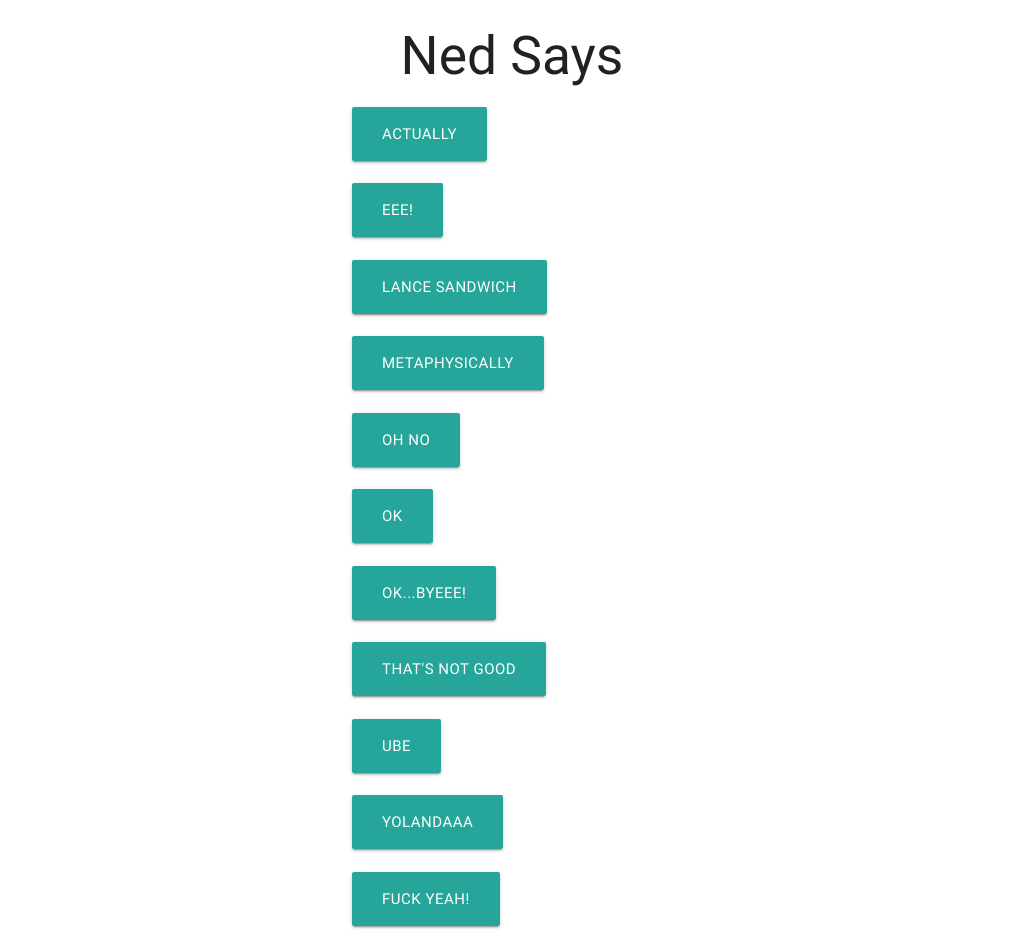
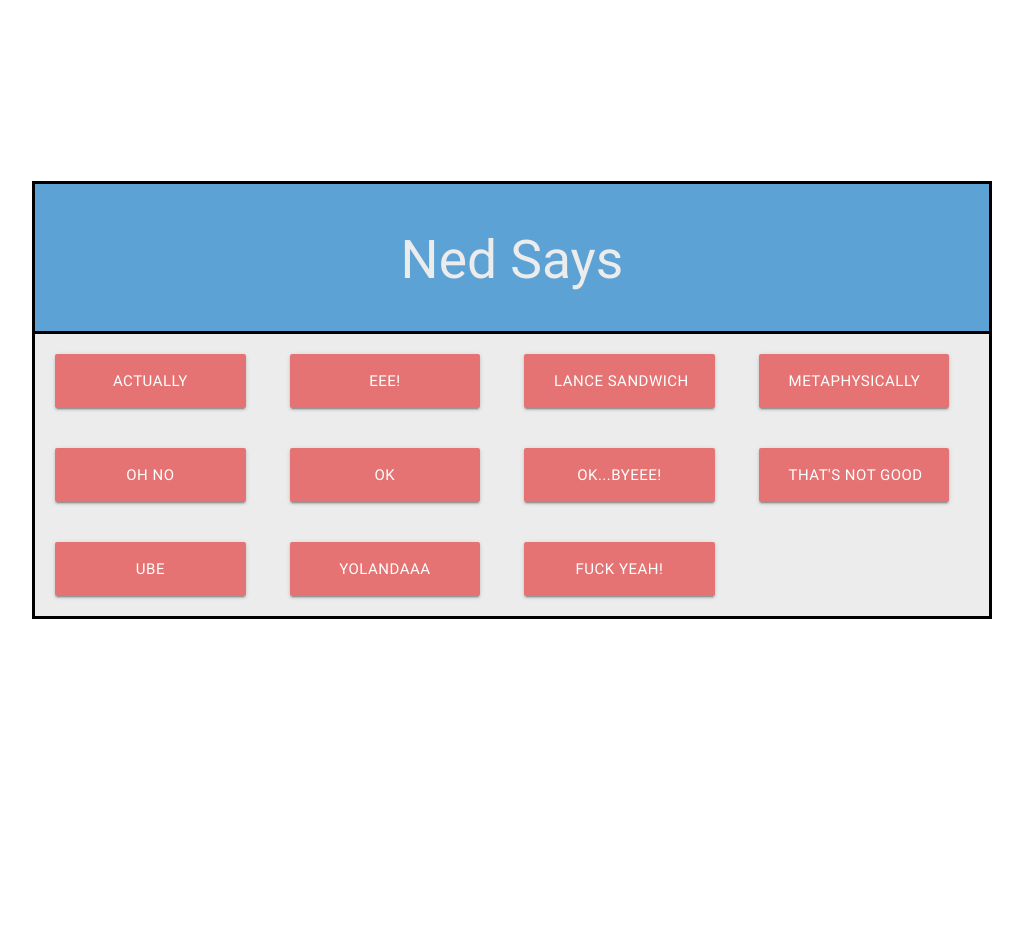
Before and after one commit to kennynham/ResumeWebsite, a plain HTML site: page index.html in a window 1280 px wide. Shown: the whole page, without its empty margins (128-1151 px from the left). After the commit the page ends 800 px from the top, so only its background shows below. Drawn offline with nearby package versions, Linux system fonts and the light colour scheme.

Commit message:
Made it prettier

```diff
--- a/index.html
+++ b/index.html
@@ -2,6 +2,7 @@
 <html>
   <head>
     <meta charset="utf-8">
+    <meta name="viewport" content="width=device-width, initial-scale=1.0">
     <title>Ned Soundboard</title>
     <link rel="stylesheet" href="https://cdnjs.cloudflare.com/ajax/libs/materialize/0.100.1/css/materialize.min.css">
     <link rel="stylesheet" href="styles.css">
@@ -11,19 +12,18 @@
       <div class="board-title">
         <h2>Ned Says</h2>
       </div>
-
       <div class="board-buttons">
-          <input type="button" class="waves-effect waves-light btn-large" id="actually" value="Actually"><br><br>
-          <input type="button" class="waves-effect waves-light btn-large" id="eee" value="EEE!"><br><br>
-          <input type="button" class="waves-effect waves-light btn-large" id="lancesandwich" value="Lance Sandwich"><br><br>
-          <input type="button" class="waves-effect waves-light btn-large" id="metaphysically" value="Metaphysically"><br><br>
-          <input type="button" class="waves-effect waves-light btn-large" id="ohno" value="Oh No"><br><br>
-          <input type="button" class="waves-effect waves-light btn-large" id="ok" value="OK"><br><br>
-          <input type="button" class="waves-effect waves-light btn-large" id="okbye" value="OK...Byeee!"><br><br>
-          <input type="button" class="waves-effect waves-light btn-large" id="thatsnotgood" value="That's Not Good"><br><br>
-          <input type="button" class="waves-effect waves-light btn-large" id="ube" value="Ube"><br><br>
-          <input type="button" class="waves-effect waves-light btn-large" id="yolanda" value="Yolandaaa"><br><br>
-          <input type="button" class="waves-effect waves-light btn-large" id="fuckyeah" value="Fuck Yeah!"><br><br>
+          <input type="button" class="waves-effect waves-light btn-large red lighten-2" id="actually" value="Actually">
+          <input type="button" class="waves-effect waves-light btn-large red lighten-2" id="eee" value="EEE!">
+          <input type="button" class="waves-effect waves-light btn-large red lighten-2" id="lancesandwich" value="Lance Sandwich">
+          <input type="button" class="waves-effect waves-light btn-large red lighten-2" id="metaphysically" value="Metaphysically">
+          <input type="button" class="waves-effect waves-light btn-large red lighten-2" id="ohno" value="Oh No">
+          <input type="button" class="waves-effect waves-light btn-large red lighten-2" id="ok" value="OK">
+          <input type="button" class="waves-effect waves-light btn-large red lighten-2" id="okbye" value="OK...Byeee!">
+          <input type="button" class="waves-effect waves-light btn-large red lighten-2" id="thatsnotgood" value="That's Not Good">
+          <input type="button" class="waves-effect waves-light btn-large red lighten-2" id="ube" value="Ube">
+          <input type="button" class="waves-effect waves-light btn-large red lighten-2" id="yolanda" value="Yolandaaa">
+          <input type="button" class="waves-effect waves-light btn-large red lighten-2" id="fuckyeah" value="Fuck Yeah!">
       </div>
     </div>
 
--- a/styles.css
+++ b/styles.css
@@ -1,15 +1,36 @@
+body {
+  align-items: center;
+  justify-content: center;
+  height: 100vh;
+  display: flex;
+}
+
 .board{
-    /*margin: auto;
-    max-width: 100%;
-    border: 3px solid green;
-    padding: 10px;*/
+    margin: auto;
+    max-width: 960px;
+    border: 3px solid black;
+    /*background-image: url(img/1.PNG);*/
 }
 
 .board-title {
     text-align: center;
+    background-color: #5DA2D5;
+    padding: 20px 0 20px 0;
+    margin: 0;
+    border-bottom: 3px solid black;
+    width: 100%;
+    color: #ECECEC;
 }
 
 .board-buttons {
-    margin:auto;
-    width: 25%;
+  -ms-align-items: center;
+  align-items: center;
+  justify-content: center;
+  background-color: #ECECEC;
 }
+
+input {
+  display: inline-block;
+  width: 20%;
+  margin: 20px;
+}
```
Also changed, not shown: img/1.PNG (added), img/2.PNG (added), img/3.PNG (added), img/4.PNG (added), img/5.PNG (added), img/6.PNG (added).
